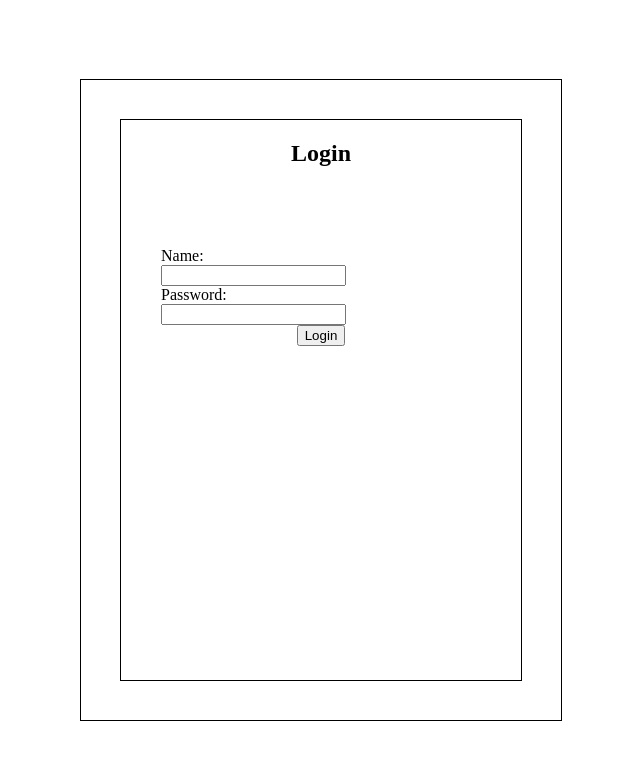
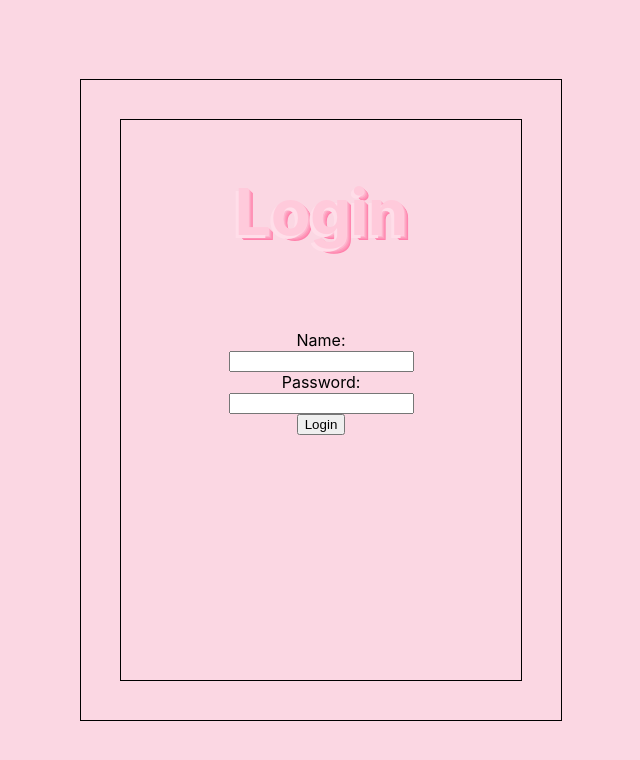
Before and after one commit to wood-crafter/my-tinder, a React (Create React App) app: page /login in a window 1280 px wide. Shown: the top 760 px of the page, without its empty margins (319-959 px from the left). Built offline with nearby package versions, Linux system fonts and the light colour scheme.

Commit message:
[Add] Login coloring in progess

```diff
--- a/src/App.js
+++ b/src/App.js
@@ -32,7 +32,7 @@ const AppRoutes = () => {
 function App() {
   return (
     <Router>
-      <div>
+      <div className='App'>
 
         <AuthProvider>
           <AppRoutes />
--- a/src/views/Login/Login.css
+++ b/src/views/Login/Login.css
@@ -36,5 +36,17 @@ label {
 }
 
 h2 {
+  font-size: 4rem;
   margin-bottom: 5rem;
+  color: #ffcadb;
+  text-shadow: -3px 3px 0px #ffdee9,
+    0.5px 0.5px 0px #ffcdde,
+    1px 1px 0px #fdb8cf,
+    1.5px 1.5px 0px #ffb5ce,
+    2px 2px 0px #ffaac6,
+    2.5px 2.5px 0px #fca1bf,
+    3px 3px 0px #ff9cbd,
+    3.5px 3.5px 0px #ff91b6,
+    4px 4px 0px #ff89b1,
+    4.5px 4.5px 0px #ff80ab;
 }
```
